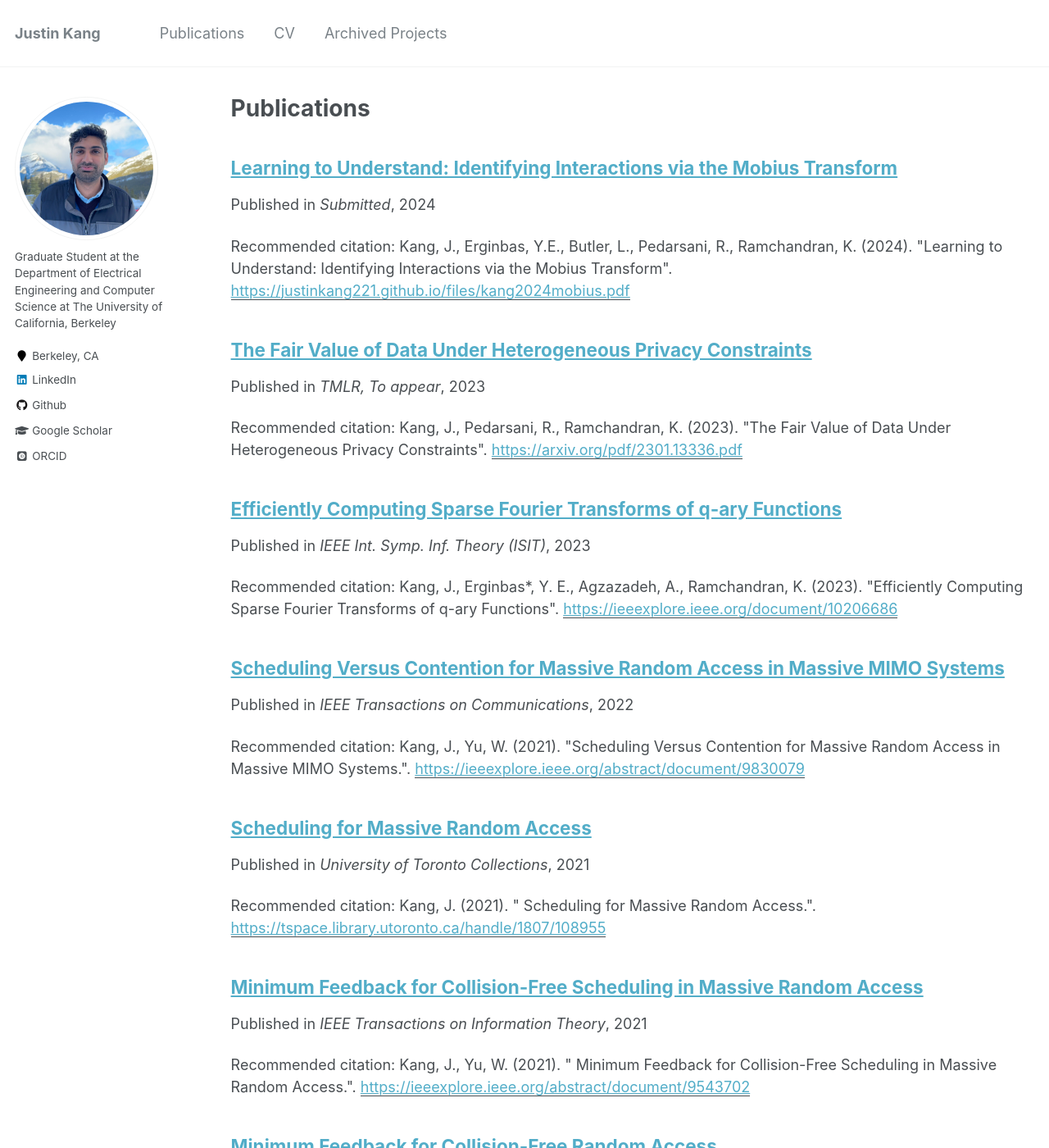
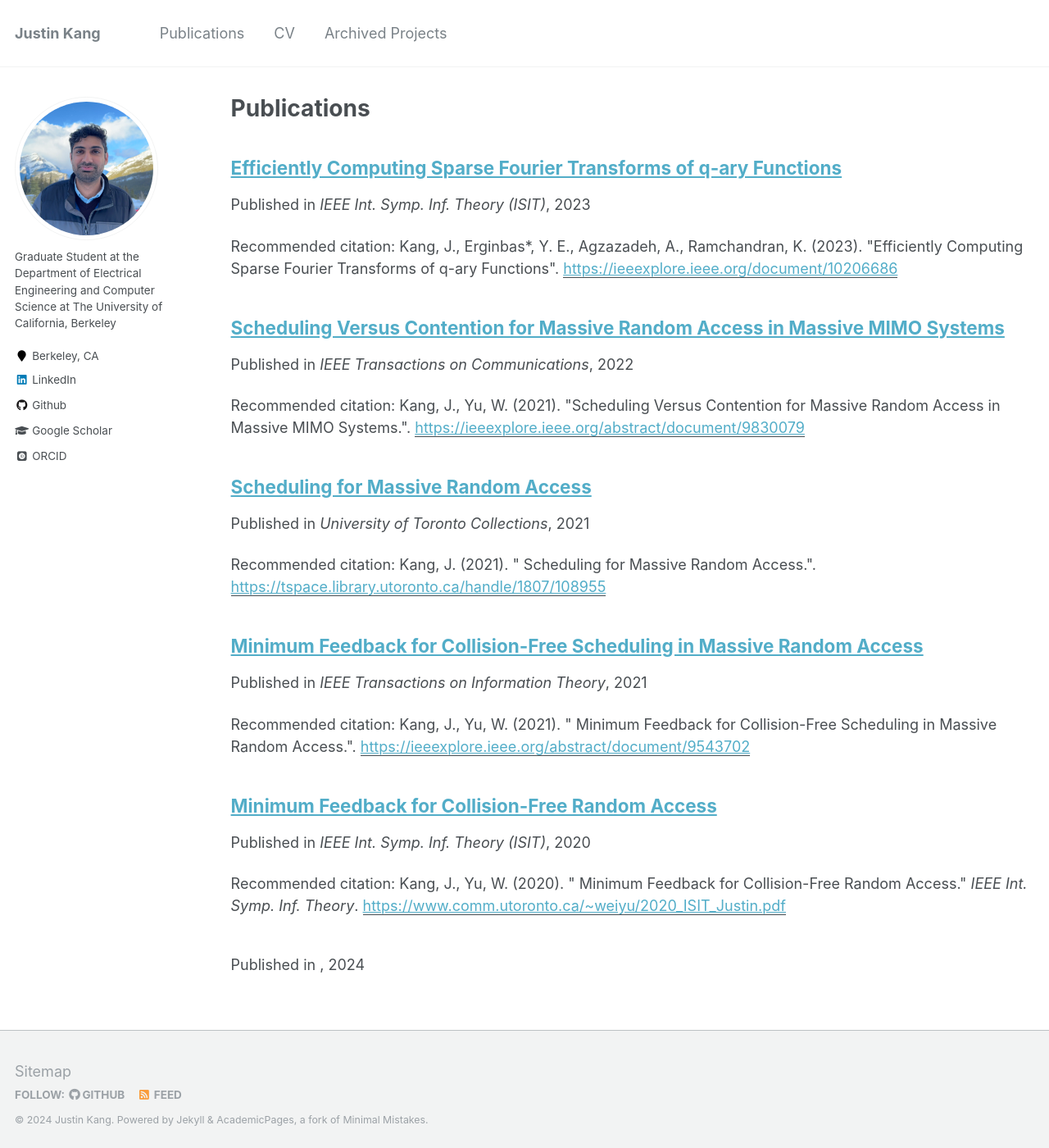
Before and after one commit to justinkang221/justinkang221.github.io, a Jekyll site: the page built from _pages/publications.md, in a window 1280 px wide and 1400 px high. Shown: the whole window at 82% size. Built offline with Jekyll 4.4.1, drawn with Linux system fonts in a browser that asks for light colours; some web fonts are replaced; part of the change alters nothing that is shown.

Commit message:
Update Neurips paper

```diff
--- a/_publications/Fairness.md
+++ b/_publications/Fairness.md
@@ -3,10 +3,10 @@ title: "The Fair Value of Data Under Heterogeneous Privacy Constraints"
 collection: publications
 permalink: /publication/Fariness
 excerpt: ''
-date: 2023-01-30
-venue: TMLR, To appear
+date: 2024-02-01
+venue: TMLR
 paperurl: 'https://arxiv.org/pdf/2301.13336.pdf'
-citation: 'Kang, J., Pedarsani, R., Ramchandran, K.  (2023). &quot;The Fair Value of Data Under Heterogeneous Privacy Constraints&quot;.'
+citation: 'Kang, J., Pedarsani, R., Ramchandran, K.. &quot;The Fair Value of Data Under Heterogeneous Privacy Constraints&quot;.' Transactions on Machine Learning Research, 2024
 ---
 
 Abstract: Modern data aggregation often takes the form of a platform collecting data from a network of users.
--- a/_publications/ICML2024.md
+++ /dev/null
@@ -1,17 +0,0 @@
----
-title: "Learning to Understand: Identifying Interactions via the Mobius Transform"
-collection: publications
-permalink: /publication/Fariness
-excerpt: ''
-date: 2024-02-04
-venue: Submitted
-paperurl: 'https://justinkang221.github.io/files/kang2024mobius.pdf'
-citation: 'Kang, J., Erginbas, Y.E., Butler, L., Pedarsani, R., Ramchandran, K.  (2024). &quot;Learning to Understand: Identifying Interactions via the Mobius Transform&quot;.'
----
-
-Abstract: One of the most fundamental problems in machine learning is finding interpretable representations of the functions we learn. The Mobius transform is a useful tool for this because its coefficients correspond to unique *importance scores* on *sets of input variables*.
-The Mobius Transform is strongly related (and in some cases equivalent) to the concept of *Shapley value*, which is a widely used game-theoretic notion of importance.
-This work focuses on the (typical) regime where the fraction of non-zero Mobius coefficients (and thus interactions between inputs) is small compared to the set of all $2^n$ possible interactions between $n$ inputs.
-When there are $K = O(2^{n \delta})$ with $\delta \leq \frac{1}{3}$ non-zero coefficients chosen uniformly at random, our algorithm exactly recovers the Mobius transform in $O(Kn)$ samples and $O(Kn^2)$ time with vanishing error as $K \rightarrow \infty$, the first non-adaptive algorithm to do so. We also uncover a
-surprising
-connection between *group testing* and the Mobius transform. In the case where all interactions are between at most $t = \Theta(n^{\alpha})$ inputs, for $\alpha < 0.409$, we are able to leverage results from group testing to provide the first algorithm that computes the Mobius transform in $O(Kt\log n)$ sample complexity and $O(K\mathrm{poly}(n))$ time with vanishing error as $K \rightarrow \infty$. Finally, we present a robust version of this algorithm that achieves the same sample and time complexity under some assumptions, but with a factor depending on noise variance.  Our work is deeply *interdisciplinary*, drawing from tools spanning across signal processing, algebra, information theory, learning theory and group testing to address this important problem at the forefront of machine learning.
```
